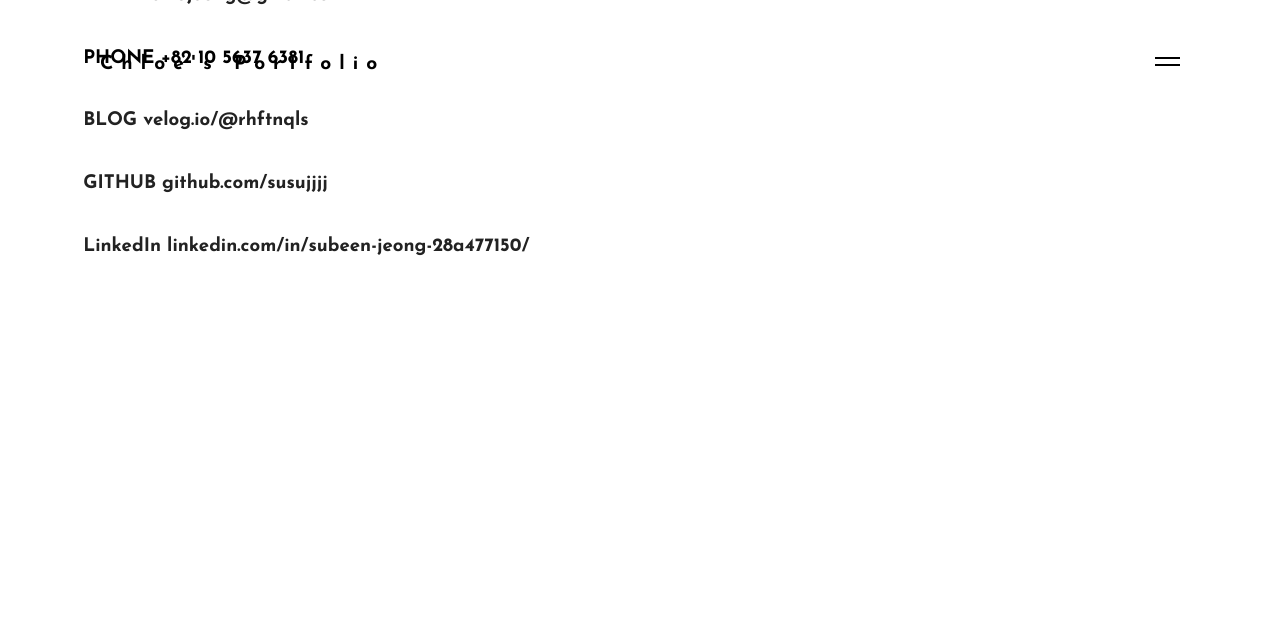
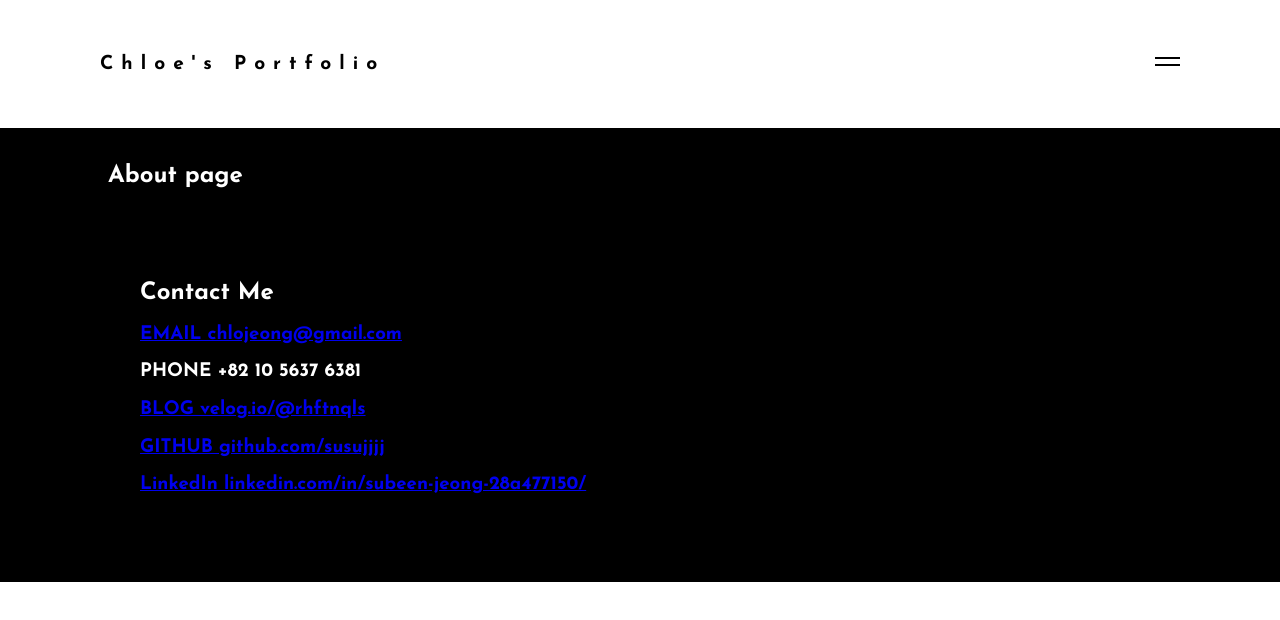
Before and after one commit to susujjjj/sbportfolio, a React (Create React App) app: page /approach in a window 1280 px wide. Shown: the top 620 px of the page. Built offline with nearby package versions, Linux system fonts and the light colour scheme.

Commit message:
스타일링 App.scss에 통합

```diff
--- a/src/pages/about.js
+++ b/src/pages/about.js
@@ -50,7 +50,6 @@ const About = () => {
          start: "top 90%",
          end: "bottom 60%",
          toggleActions: "restart complete reverse reset",
-         //options: play, pause, resume, reset, restart, complete, reverse,none
        },
      });
    });
@@ -111,7 +110,6 @@ const About = () => {
                   </section>
                 </div>
               </div>
-
               <div className="resumeWrapper">
                 <div className="container">
                   <h2>EXPERIENCE</h2>
--- a/src/pages/approach.js
+++ b/src/pages/approach.js
@@ -1,7 +1,7 @@
 import React, { useCallback, useEffect, useRef, useState } from "react";
 import { gsap, TimelineLite, Power3 } from "gsap";
 import { ScrollTrigger } from "gsap/ScrollTrigger";
-import "../styles/components/approach.scss";
+// import "../styles/components/approach.scss";
 
 const Approach = () => {
     let t1 = new TimelineLite({ delay: 0.3 });
@@ -56,12 +56,19 @@ const Approach = () => {
 
 
   return (
+    <>
       <div className="page">
-      <div className="aboutcontainer">
         <div className="row">
-          <div className="projectpageLayout">
-            <section className="contact-bannerMain">
-              {/* <div className="about-bannerMain-lft"> */}
+          <div className="projectPageLayout">
+            <section className="contactBannerMain">
+              <div className="container">
+                <h2>
+                  <div className="textWrapper">
+                    <span className="text">About page</span>
+                  </div>
+                </h2>
+                <section id="intro">
+                <div className="intro">
                 <h2 className="textWrapper">
                   <span className="text">Contact Me</span>
                 </h2>
@@ -70,7 +77,7 @@ const Approach = () => {
                     <h3>
                       <div className="infoWrapper">
                         <p>
-                        <a href="mailto:﻿chlojeong@gmail.com">
+                          <a href="mailto:�chlojeong@gmail.com">
                             EMAIL chlojeong@gmail.com
                           </a>
                         </p>
@@ -113,15 +120,52 @@ const Approach = () => {
                     </h3>
                   </p>
                 </div>
-              {/* </div> */}
-              <div className="textWrapper2">
-                <div className="container1"></div>
+              </div>
+                  {/* <div>
+                    <div className="text">
+                      <h2 className="headingUppercaseInline">
+                        <span className="split">
+
+                          <div id="model-wrapper" className="content">
+                            <div class="caption item-fade">
+                              <p className="h2Uppercase" data-margin="none" data-subtitle-left="Michelangelo's David">
+                                <span className="line">Hello. I am </span>
+                                <div style={{ fontSize: '40px'}}>Subeen Chloe Jeong</div>
+                                <svg width="140" height="66" xmlns="http://www.w3.org/2000/svg" style={{marginLeft: "50px", marginTop: "-90px", }}>
+                                  <path d="M4.66 4.442C19.968 3.87 51.687 7.98 59.806 10.15c8.119 2.17 42.004 11.335 42.193 22.216.19 10.881-23.966 21.44-51.095 18.938C23.775 48.802 2.174 36.415 2.001 25.7 1.828 14.986 19.498 5.55 42.092 2.767c22.595-2.785 62.01 7.677 49.853 28.879" stroke="#F3DBC7" stroke-width="3" fill="none" fill-rule="evenodd"/>
+                                </svg>
+                              </p>
+                            </div>
+                          </div>
+                        </span>
+                      </h2>
+                      <p className="h2Uppercase" data-margin="none">
+                        <div className="split">
+                        <div className="line">i am a front-end developer with over a year of experience</div></div>
+                        <div className="split">
+                          <div className="line" style={{display: 'block', textAlign: 'start', width: '100%'}}>
+                            in building and maintaining website, working with React, JavaScript, HTML/CSS to deliver good customer experiences
+                          </div>
+                        </div>
+                        <div className="split">
+                          <div className="line">
+                            Seeking for new opportunities and challenges that will expand my skill set.
+                          </div>
+                        </div>
+                        <div className="split"><div className="line">Adept at contributing to a highly</div></div>
+                        <div className="split"><div className="line">collaborative work environment,</div></div>
+                        <div className="split"><div className="line">finding solutions,</div></div>
+                        <div className="split"><div className="line">and determining customer satisfaction.</div></div>
+                      </p>
+                    </div>
+                  </div> */}
+                </section>
               </div>
             </section>
           </div>
         </div>
       </div>
-    </div>
+    </>
   );
 };
 
--- a/src/pages/projects.js
+++ b/src/pages/projects.js
@@ -83,7 +83,7 @@ const CaseStudies = () => {
         <div className="row">
           <div className="projectPageLayout">
             <section className="projectBannerMain">
-            <div className="resumeWrapper">
+              <div className="resumeWrapper">
                 <h2>
                   <div className="textWrapper">
                     <span className="text">Project page</span>
--- a/src/styles/App.scss
+++ b/src/styles/App.scss
@@ -238,7 +238,42 @@ html {
 
       }
 
+      .contactBannerMain{
+        padding: 1rem 0;
+        width: 100vw;
+        // height: 150vh;
+        background-color: black;
+        color: #fff;
+        padding-left: .5rem;
 
+        .container {
+          width: 20rem;
+        }
+
+          .intro {
+              .main-wrapper{
+                  .text{
+                      .headingUppercaseInline{
+                          .line {
+                              opacity: 1;
+                              transform: translate(0px, 0%);
+                          }
+                          .symbol-right {
+                              opacity: 1;
+                          }
+                      }
+                      .h2Uppercase animation-line{
+                          .line {
+                              display: block; text-align: start; width: 100%;
+                          }
+                      }
+                  }
+              }
+          }
+
+
+
+      }
     }
   }
 }
--- a/src/styles/components/approach.scss
+++ b/src/styles/components/approach.scss
@@ -1,4 +1,4 @@
-.contact-bannerMain{
+.contactBannerMain{
     margin-top: -14rem;
     padding: 4rem 5rem;
     // border: 1px solid darkblue;
--- a/src/styles/components/navigation.scss
+++ b/src/styles/components/navigation.scss
@@ -7,7 +7,7 @@ nav {
   display: none;
   position: fixed;
   overflow: hidden;
-  background: $peach;
+  background: $babyPink;
   a {
     position: relative;
     &:after {
--- a/src/styles/varibles.scss
+++ b/src/styles/varibles.scss
@@ -2,3 +2,5 @@ $black: #000000;
 $white: #ffffff;
 $yellow: #fff3d8;
 $peach : #f7c5aa;
+$babyPink: #fff1f1;
+$beige: #f7ede2;
```
Lines whose indentation alone changed are shown as unchanged.
